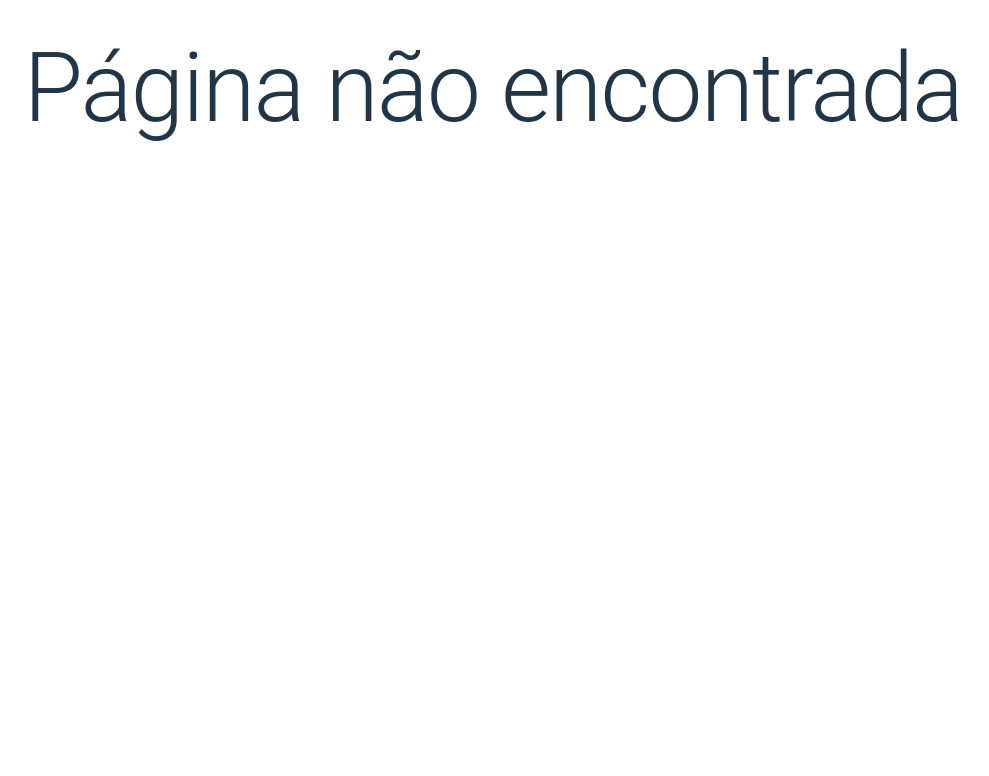
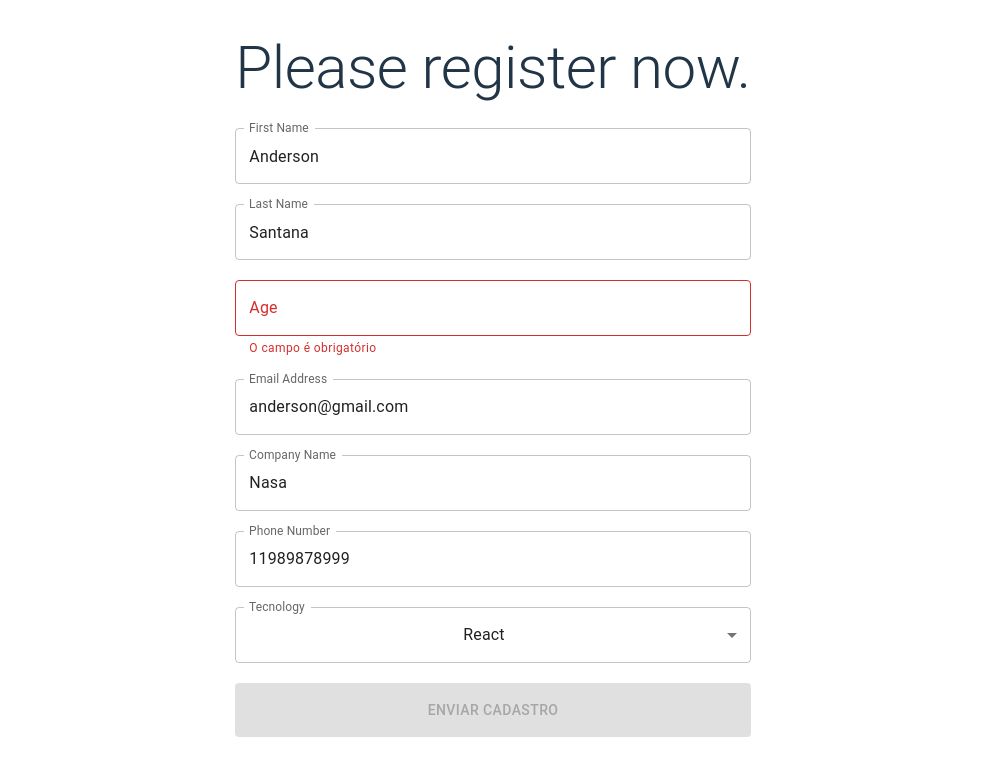
Before and after one commit to ander0308/react-hook-form, a React (Vite) app: page /app2/form in a window 1280 px wide. Shown: the top 776 px of the page, without its empty margins (147-1136 px from the left). Built offline with nearby package versions, Linux system fonts and the light colour scheme; data requests are answered from the project's data file.

Commit message:
feat: implement Provider and shared libs

```diff
--- a/src/App.tsx
+++ b/src/App.tsx
@@ -1,13 +1,9 @@
 import "./AppMaterial.css";
 import AppRoutes from "./routes/routes";
 
-import { UserProvider } from "./context/UserContext";
-
 function App() {
   return (
-    <UserProvider>
       <AppRoutes />
-    </UserProvider>
   );
 }
 
--- a/src/pages/MaterialUiForm.tsx
+++ b/src/pages/MaterialUiForm.tsx
@@ -1,5 +1,5 @@
 import { useForm, Controller } from "react-hook-form";
-import { DevTool } from "@hookform/devtools";
+// import { DevTool } from "@hookform/devtools";
 import { zodResolver } from "@hookform/resolvers/zod";
 import { z } from "zod";
 import React from "react";
@@ -49,7 +49,7 @@ const MaterialUiForm = () => {
 
   const onSubmit = (values: TFormValues) => {
     setDataStorage(values);
-    goToPage("/revisao");
+    goToPage("/app2/revisao");
   };
 
   React.useEffect(() => {
@@ -205,7 +205,7 @@ const MaterialUiForm = () => {
         </Button>
       </form>
       {/* <pre>{data}</pre> */}
-      <DevTool control={control} placement="top-right" />
+      {/* <DevTool control={control} placement="top-right" /> */}
     </div>
   );
 };
--- a/src/routes/index.tsx
+++ b/src/routes/index.tsx
@@ -1,27 +1,34 @@
-import React from "react";
+import React, { ComponentType } from "react";
 
 import MaterialUiForm from "../pages/MaterialUiForm";
 import MaterialUiFormRevisao from "../pages/MaterialUiRevisao";
 import Home from "../pages/Home";
+import { UserProvider } from "../context/UserContext";
 
 export type TRoutePaths = {
   path: string;
   element: React.ReactNode;
 };
 
+const withProvider = (Component: ComponentType) => (
+  <UserProvider>
+    <Component  />
+  </UserProvider>
+);
+
 const routesPaths = (): TRoutePaths[] => {
   return [
     {
-      path: "/home",
-      element: <Home />,
+      path: "/app2/home",
+      element: withProvider(Home),
     },
     {
-      path: "/form",
-      element: <MaterialUiForm />,
+      path: "/app2/form",
+      element: withProvider(MaterialUiForm),
     },
     {
-      path: "/revisao",
-      element: <MaterialUiFormRevisao />,
+      path: "/app2/revisao",
+      element: withProvider(MaterialUiFormRevisao),
     },
   ];
 };
--- a/vite.config.ts
+++ b/vite.config.ts
@@ -13,7 +13,7 @@ export default defineConfig({
       exposes: {
         "./routes": "./src/routes/index.tsx",
       },
-      shared: [],
+      shared: ["react", "react-dom", "react-router-dom"],
     }),
   ],
   server: {
@@ -22,4 +22,10 @@ export default defineConfig({
   preview: {
     port: 4402,
   },
+  build: {
+    modulePreload: false,
+    target: "esnext",
+    minify: false,
+    cssCodeSplit: false,
+  },
 });
```
